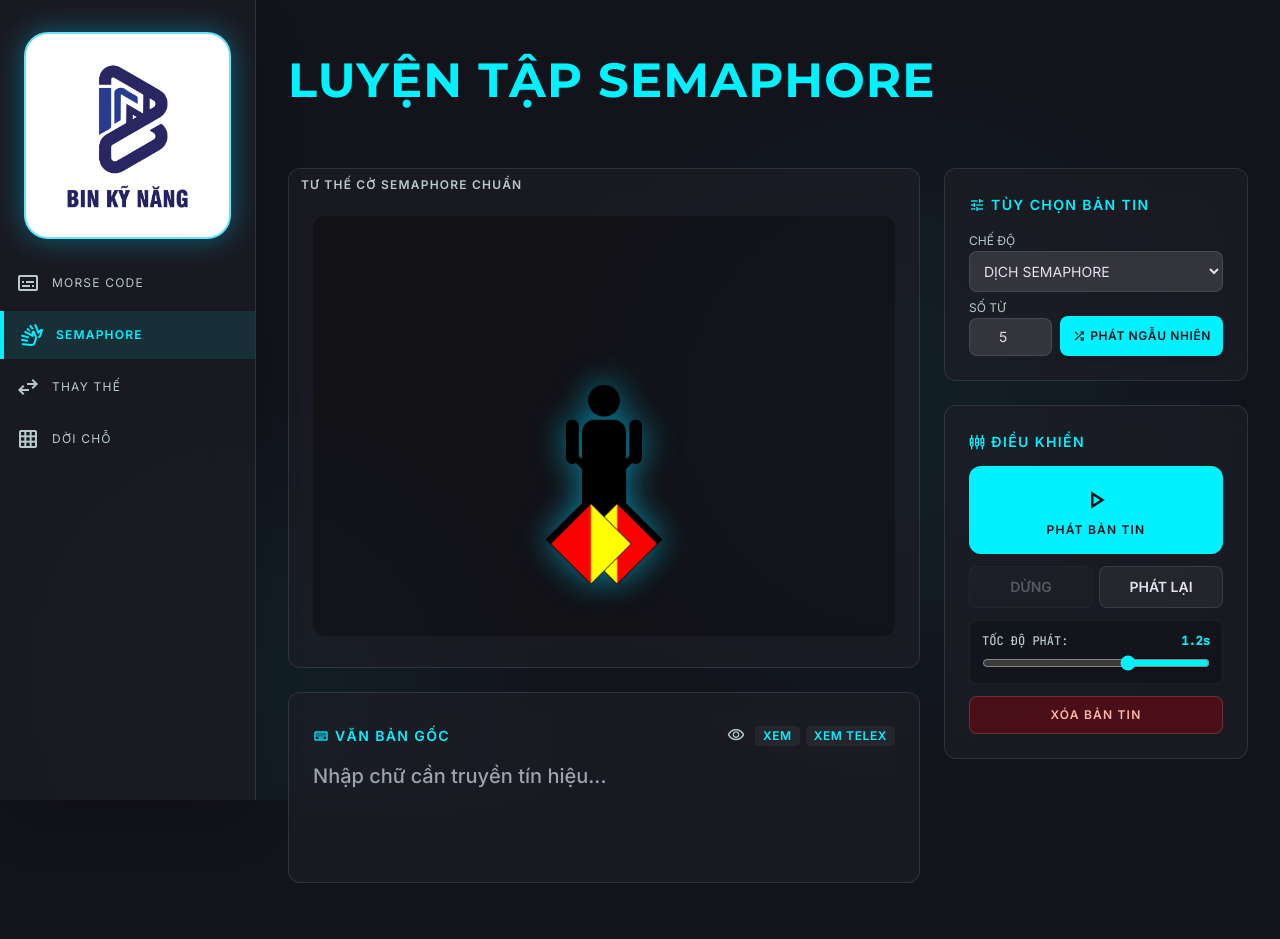
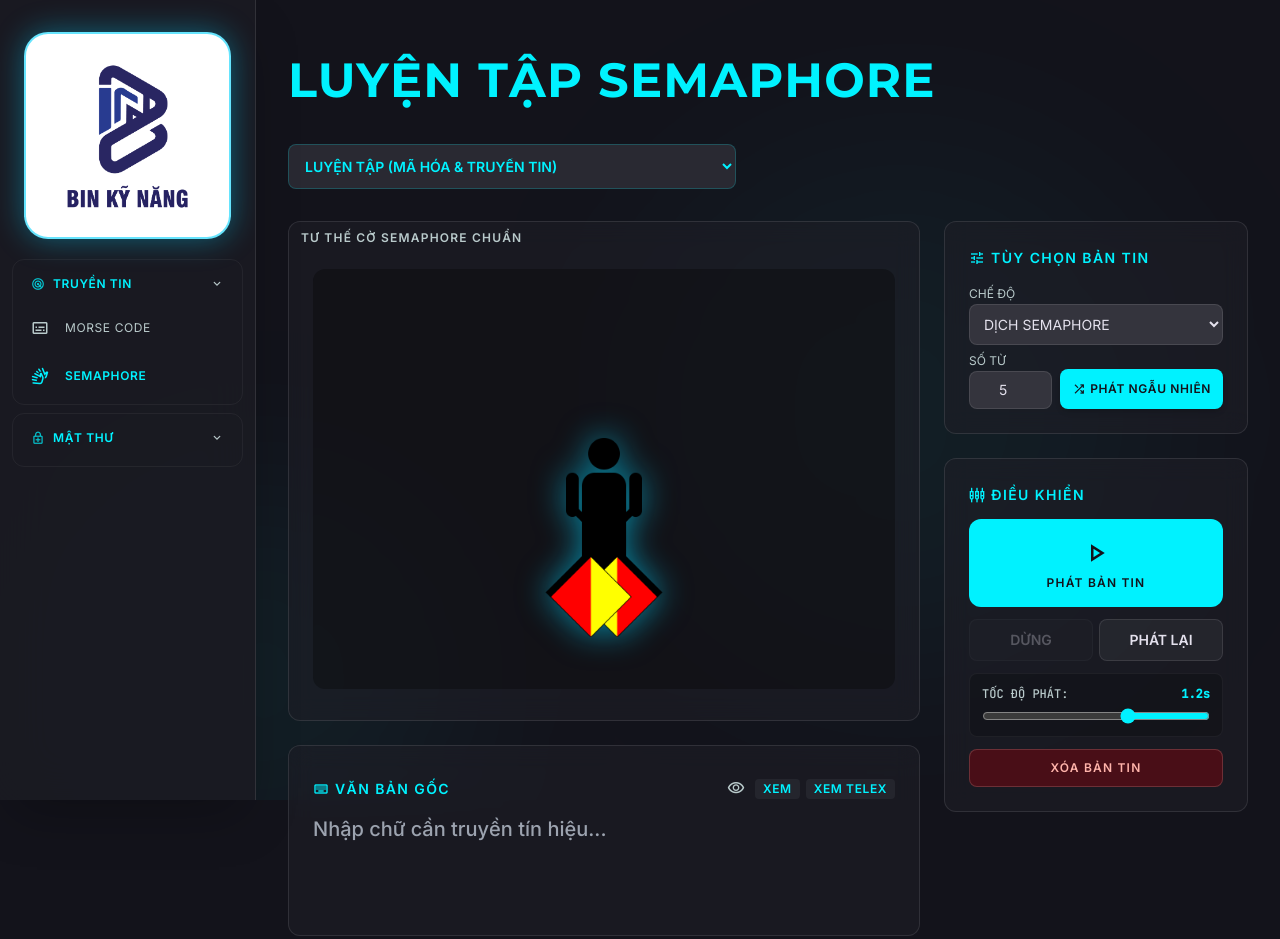
Before and after one commit to huynhngocthai171003/binkynangprivate, a website: page semaphore.html in a window 1280 px wide. Before the commit the page ends 915 px from the top, so only its background shows below. Drawn offline with nearby package versions, Linux system fonts and the light colour scheme.

Commit message:
Update semaphore.html

```diff
--- a/semaphore.html
+++ b/semaphore.html
@@ -54,33 +54,9 @@
 
     <div class="fixed inset-0 bg-black/60 backdrop-blur-sm z-40 hidden" id="menuOverlay"></div>
 
-    <aside id="sidebar" class="h-screen w-64 fixed left-0 top-0 -translate-x-full md:translate-x-0 flex flex-col bg-surface-container-low/90 backdrop-blur-xl border-r border-white/10 shadow-2xl pt-8 pb-8 z-40 transition-transform duration-300 overflow-y-auto">
-        <div class="px-6 flex flex-col items-center w-full">
-            <div class="w-full aspect-square rounded-3xl bg-white p-4 logo-glow-card flex items-center justify-center overflow-hidden mb-5 transition-all hover:scale-[1.03]">
-                <img src="BIN KỸ NĂNG-01.png" alt="Logo" class="w-full h-full object-contain" onerror="this.style.display='none'; this.nextElementSibling.style.display='flex';">
-                <span class="material-symbols-outlined text-background text-6xl hidden">token</span>
-            </div>
-        </div>
-
-        <nav class="flex-1 space-y-1">
-            <a class="flex items-center gap-3 text-on-surface-variant px-4 py-3 hover:bg-white/5 transition-all" href="index.html">
-                <span class="material-symbols-outlined">subtitles</span>
-                <span class="font-label-md text-xs uppercase tracking-widest">Morse Code</span>
-            </a>
-            <a class="flex items-center gap-3 bg-primary/10 text-primary border-l-4 border-primary px-4 py-3 transition-all" href="semaphore.html">
-                <span class="material-symbols-outlined">sign_language</span>
-                <span class="font-label-md text-xs uppercase tracking-widest font-bold">Semaphore</span>
-            </a>
-            <a class="flex items-center gap-3 text-on-surface-variant px-4 py-3 hover:bg-white/5 transition-all" href="thaythe.html">
-                <span class="material-symbols-outlined">swap_horiz</span>
-                <span class="font-label-md text-xs uppercase tracking-widest">Thay thế</span>
-            </a>
-            <a class="flex items-center gap-3 text-on-surface-variant px-4 py-3 hover:bg-white/5 transition-all" href="camranh.html">
-                <span class="material-symbols-outlined">grid_on</span>
-                <span class="font-label-md text-xs uppercase tracking-widest">Dời chỗ</span>
-            </a>
-        </nav>
-    </aside>
+   <aside id="sidebar" class="h-screen w-64 fixed left-0 top-0 -translate-x-full md:translate-x-0 flex flex-col bg-surface-container-low/90 backdrop-blur-xl border-r border-white/10 shadow-2xl pt-8 pb-8 z-40 transition-transform duration-300 overflow-y-auto">
+    <div id="sidebar-container" class="flex flex-col h-full"></div>
+</aside>
 
     <main class="md:pl-64 pt-1 md:pt-6 min-h-screen w-full">
         <div class="px-1 md:px-8 py-1 md:py-8 max-w-container-max mx-auto flex flex-col gap-1.5 md:gap-6">
@@ -94,7 +70,7 @@
                 </div>
             </header>
 
-            <div id="subnav-container" data-category="semaphore"></div>
+            <div id="subnav-container" data-subnav="semaphore"></div>
 
             <div id="practiceModule" class="flex flex-col lg:grid lg:grid-cols-12 gap-1.5 md:gap-6">
 
```
